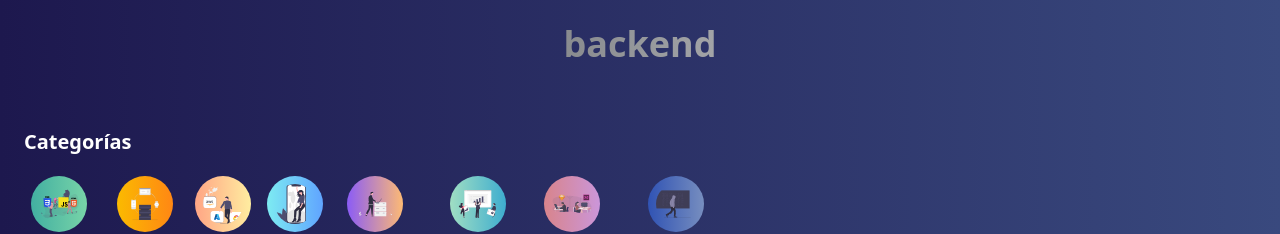
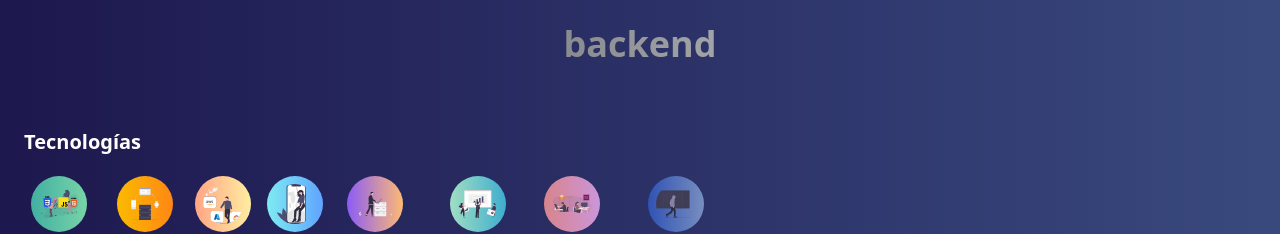
Before and after one commit to xavimondev/contentcreators, a Next.js app: page /category/backend in a window 1280 px wide. Shown: the top 234 px of the page. Built offline with nearby package versions, Linux system fonts and the light colour scheme.

Commit message:
update categorias is now tecnologias

```diff
--- a/pages/category/[id].tsx
+++ b/pages/category/[id].tsx
@@ -21,10 +21,10 @@ const DashboardCategory = () => {
     <Layout>
       <HeaderTitle msg={id as string} />
       <div className='flex flex-col gap-4'>
-        {/* Categorías slider */}
+        {/* Tecnologías slider */}
         <div className='w-full rounded-2xl bg-transparent overflow-y-auto py-4'>
           <div className='mb-5'>
-            <span className='text-md md:text-xl font-semibold text-white mb-10'>Categorías</span>
+            <span className='text-md md:text-xl font-semibold text-white mb-10'>Tecnologías</span>
           </div>
           <ul className='flex gap-4'>
             {LIST_CATEGORIES.map((category) => (
```
